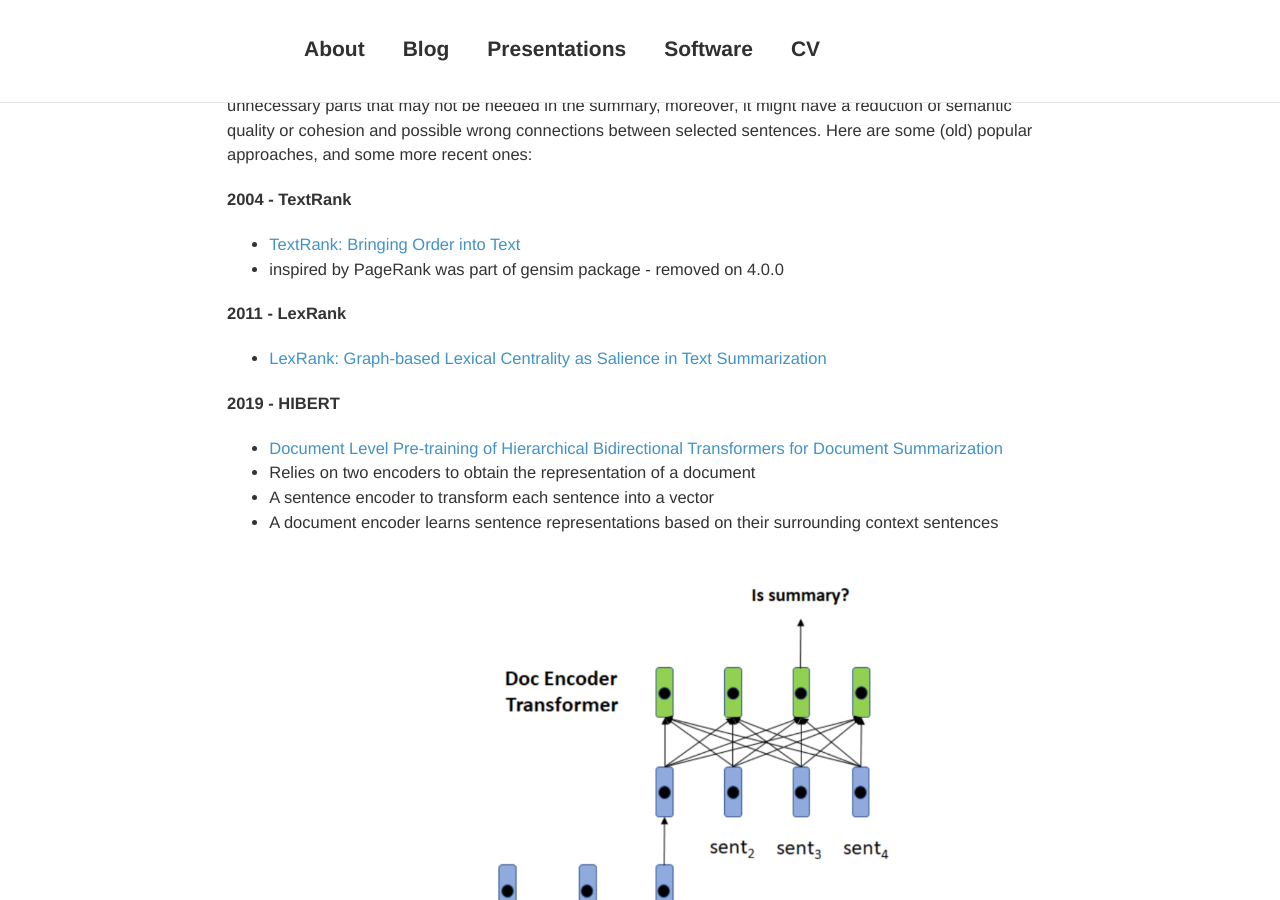
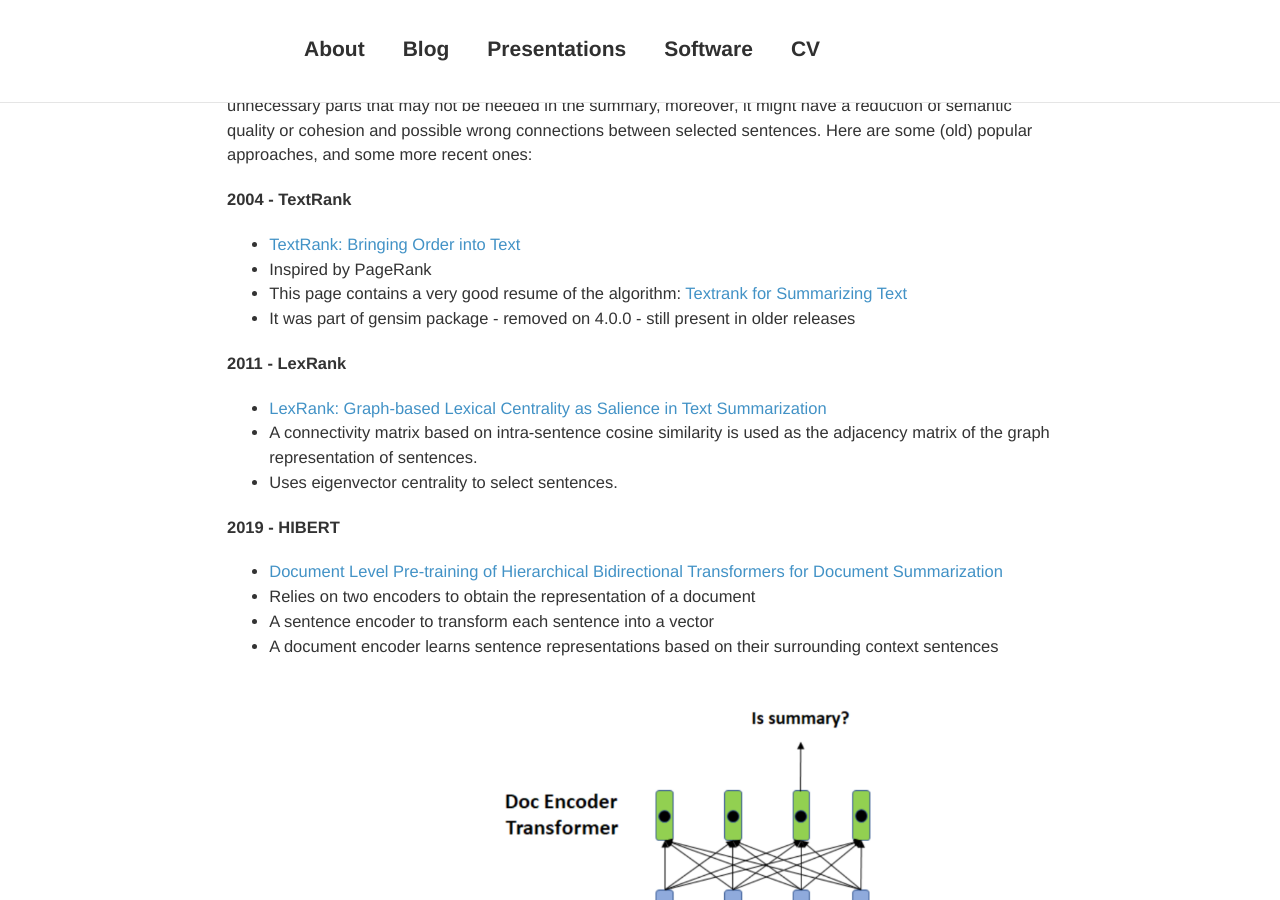
Before and after one commit to davidsbatista/davidsbatista.net, a Jekyll site: the page built from _posts/2023-08-13-NLP_Text_Summarization.md, in a window 1280 px wide and 900 px high, scrolled down 482 px. Built offline with Jekyll 4.4.1, drawn with Linux system fonts in a browser that asks for light colours; nearby versions of some CDN libraries; comment, search, counter and statistics services are not loaded; some of the changed lines change nothing that is shown; some of the changed text lies outside the part shown.

Commit message:
adding links

```diff
--- a/_posts/2023-08-13-NLP_Text_Summarization.md
+++ b/_posts/2023-08-13-NLP_Text_Summarization.md
@@ -22,11 +22,14 @@
 
 __2004 - TextRank__
 * [TextRank: Bringing Order into Text](https://aclanthology.org/W04-3252)
-* inspired by PageRank was part of gensim package - removed on 4.0.0
-
+* Inspired by PageRank
+* This page contains a very good resume of the algorithm: [Textrank for Summarizing Text](https://cran.r-project.org/web/packages/textrank/vignettes/textrank.html)
+* It was part of gensim package - removed on 4.0.0 - still present in older releases
 
 __2011 - LexRank__
 * [LexRank: Graph-based Lexical Centrality as Salience in Text Summarization](https://arxiv.org/abs/1109.2128)
+* A connectivity matrix based on intra-sentence cosine similarity is used as the adjacency matrix of the graph representation of sentences.
+* Uses eigenvector centrality to select sentences.
 
 
 __2019 - HIBERT__
@@ -133,27 +136,17 @@
 
 <br>
 
-|   Name          | Method          | Max. Input     | Code                                                     | Pre-Trained models                      | Languages         |
-| <img width=150/>| <img width=115/>|<img width=150/>|<img width=125/>                                          | <img width=150/>                        |<img width=125/>   |
-|:----------------|:---------------:|:--------------:|:--------------------------------------------------------:|:---------------------------------------:|:-----------------:|
-| TextRank (2004) | Extractive      | \-             | [gensim](https://pypi.org/project/gensim/)               | \-                                      | \-                |
-| LexRank (2011)  | Extractive      | \-             | [lexrank](https://github.com/crabcamp/lexrank)           | \-                                      | \-                |
-| BertSum (2019)  | Both            | ?              | [PreSumm](https://github.com/nlpyang/PreSumm)            | see code                                | English           |
-| HIBERT (2019)   | Extractive      | ?              | [HIBERT](https://xingxingzhang.github.io/hibert.html)    | see code                                | English           |
-| T5 (2019)       | Abstractive     | 1024 - 16384   | [T5x](https://github.com/google-research/t5x)            | [huggingface.co](http://huggingface.co) | several           |
-| MatchSum (2020) | Extractive      | ?              | [MatchSum](https://github.com/maszhongming/MatchSum)     | see code                                | English           |
-| BART (2020)     | Abstractive     | 1024           | [fairseq](https://github.com/facebookresearch/fairseq)   | [huggingface.co](http://huggingface.co) | several           |
-| PEGASUS (2020)  | Abstractive     | ?              | [pegasus](https://github.com/google-research/pegasus)    | [huggingface.co](http://huggingface.co) | several           |
-
-
-<!--
-
-
-
-
-
--->
-
+|   Name                                                                      | Method          | Max. Input     | Code                                                     | Pre-Trained models                      | Languages         |
+| <img width=150/>                                                            | <img width=115/>|<img width=150/>|<img width=125/>                                          | <img width=150/>                        |<img width=125/>   |
+|:----------------------------------------------------------------------------|:---------------:|:--------------:|:--------------------------------------------------------:|:---------------------------------------:|:-----------------:|
+| [TextRank (2004)](https://aclanthology.org/W04-3252)                        | Extractive      | \-             | [gensim](https://pypi.org/project/gensim/)               | \-                                      | \-                |
+| [LexRank (2011](https://arxiv.org/abs/1109.2128)                            | Extractive      | \-             | [lexrank](https://github.com/crabcamp/lexrank)           | \-                                      | \-                |
+| [BertSum (2019)](https://aclanthology.org/D19-1387.pdf)                     | Both            | ?              | [PreSumm](https://github.com/nlpyang/PreSumm)            | see code                                | English           |
+| [HIBERT (2019)](https://aclanthology.org/P19-1499/)                         | Extractive      | ?              | [HIBERT](https://xingxingzhang.github.io/hibert.html)    | see code                                | English           |
+| [T5 (2019)](https://arxiv.org/abs/1910.10683)                               | Abstractive     | 1024 - 16384   | [T5x](https://github.com/google-research/t5x)            | [huggingface.co](http://huggingface.co) | several           |
+| [MatchSum (2020)](https://aclanthology.org/2020.acl-main.552/)              | Extractive      | ?              | [MatchSum](https://github.com/maszhongming/MatchSum)     | see code                                | English           |
+| [BART (2020)](https://aclanthology.org/2020.acl-main.703/)                  | Abstractive     | 1024           | [fairseq](https://github.com/facebookresearch/fairseq)   | [huggingface.co](http://huggingface.co) | several           |
+| [PEGASUS (2020](http://proceedings.mlr.press/v119/zhang20ae/zhang20ae.pdf)  | Abstractive     | ?              | [pegasus](https://github.com/google-research/pegasus)    | [huggingface.co](http://huggingface.co) | several           |
 
 <br>
 
```
